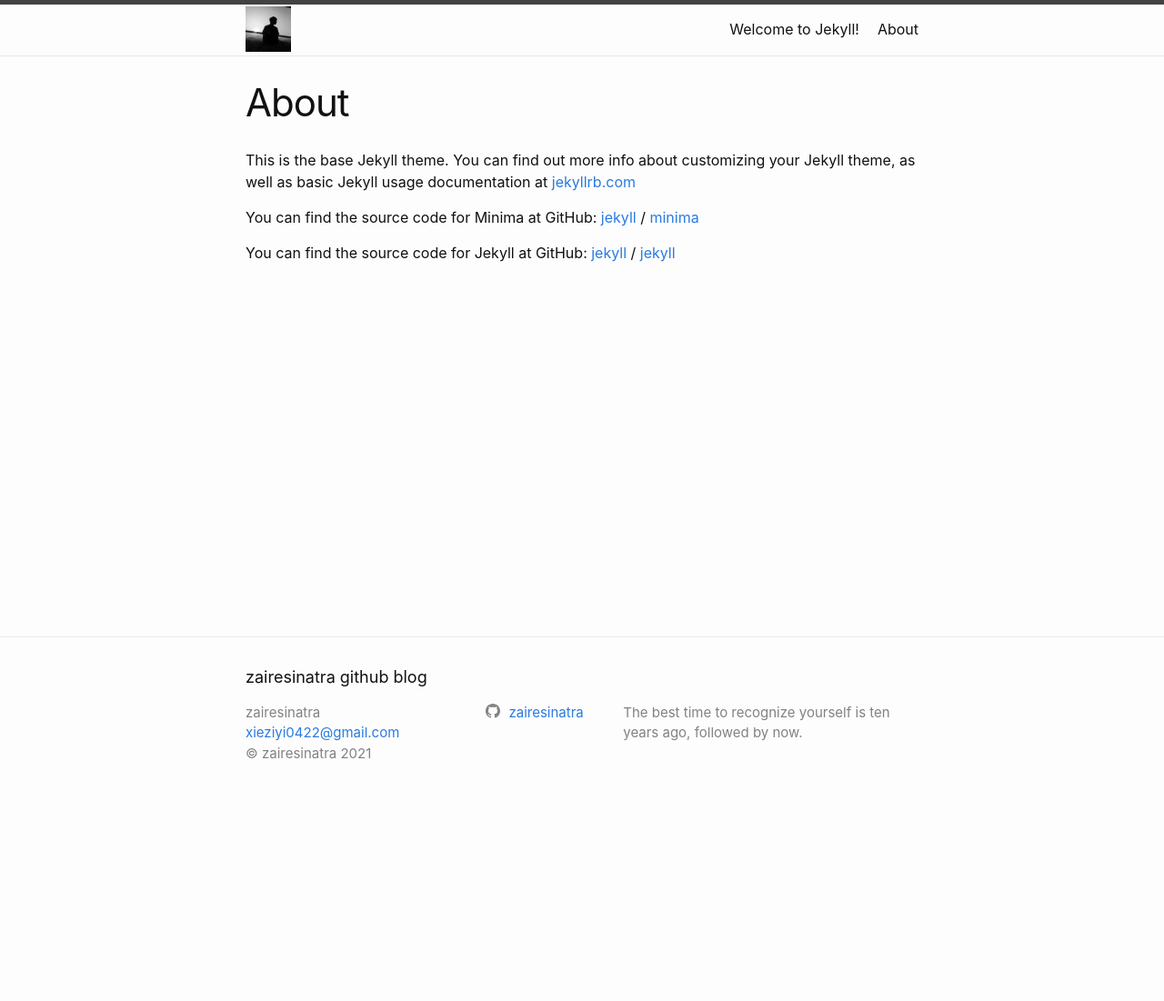
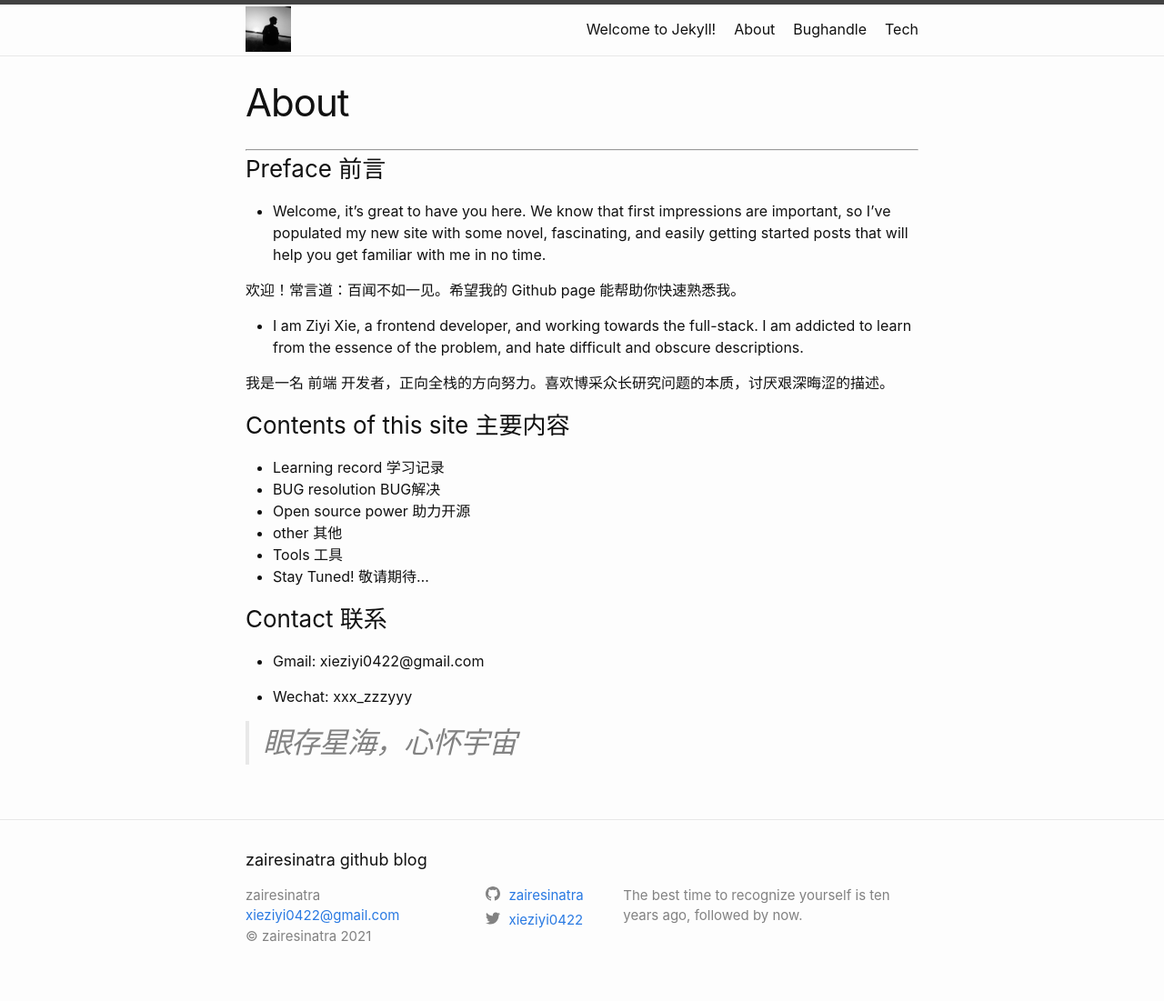
Before and after one commit to Zairesinatra/my-blog, a Jekyll site: the page built from about.markdown, in a window 1280 px wide. Shown: the whole page at 91% size. Built offline with Jekyll 4.4.1, drawn with Linux system fonts in a browser that asks for light colours; before the commit the page ends 900 px from its top, so only the background shows below that.

```diff
--- a/_config.yml
+++ b/_config.yml
@@ -20,20 +20,18 @@
 
 title: zairesinatra github blog
 email: xieziyi0422@gmail.com
+author: zairesinatra
 description: >- # this means to ignore newlines until "baseurl:"
   The best time to recognize yourself is ten years ago, followed by now.
 baseurl: "/my-blog" # the subpath of your site, e.g. /blog
 url: "https://zairesinatra.github.io" # the base hostname & protocol for your site, e.g. http://example.com
-# twitter_username: jekyllrb
+twitter_username: xieziyi0422
 github_username:  zairesinatra
-
-author:  zairesinatra
+wechat_username: xxxzzzyyybiu
 
 title-logo: /assets/img/zs.png
 
 copyright: "zairesinatra"
-
-wechat_username: xxxzzzyyybiu
 
 # Build settings
 # remove minima theme as it is now a regular theme
--- a/_includes/icon-wechat.html
+++ /dev/null
@@ -1 +0,0 @@
-<a href="#"><span class="icon icon--wechat">{% include icon-wechat.svg %}</span><span class="username">{{ include.username }}</span></a>
--- a/about.markdown
+++ b/about.markdown
@@ -4,15 +4,40 @@ title: About
 permalink: /about/
 ---
 
-This is the base Jekyll theme. You can find out more info about customizing your Jekyll theme, as well as basic Jekyll usage documentation at [jekyllrb.com](https://jekyllrb.com/)
+---
 
-You can find the source code for Minima at GitHub:
-[jekyll][jekyll-organization] /
-[minima](https://github.com/jekyll/minima)
+### Preface 前言
 
-You can find the source code for Jekyll at GitHub:
-[jekyll][jekyll-organization] /
-[jekyll](https://github.com/jekyll/jekyll)
+* Welcome, it's great to have you here. We know that first impressions are important, so I’ve populated my new site with some novel, fascinating, and easily getting started posts that will help you get familiar with me in no time.
+
+欢迎！常言道：百闻不如一见。希望我的 Github page 能帮助你快速熟悉我。
 
 
-[jekyll-organization]: https://github.com/jekyll
+* I am Ziyi Xie, a frontend developer, and working towards the full-stack. I am addicted to learn from the essence of the problem, and hate difficult and obscure descriptions.
+
+我是一名 前端 开发者，正向全栈的方向努力。喜欢博采众长研究问题的本质，讨厌艰深晦涩的描述。
+
+
+
+### Contents of this site 主要内容
+
+* Learning record 学习记录
+* BUG resolution BUG解决
+* Open source power 助力开源
+* other 其他
+* Tools 工具
+* Stay Tuned! 敬请期待...
+
+
+
+### Contact 联系
+
+* Gmail:
+xieziyi0422@gmail.com
+
+* Wechat:
+xxx_zzzyyy
+
+
+
+> ## 眼存星海，心怀宇宙
```
Also changed, not shown: _layouts/home-bughandle.html (added, +36 -0 lines), _layouts/home-tech.html (added, +36 -0 lines), blog-bughandle/_posts/2020-03-03-props-attr.markdown (added, +8 -0 lines), blog-bughandle/_posts/2020-03-03-welcome.markdown (added, +7 -0 lines), blog-bughandle/_posts/2020-04-23-RSS-grammar.markdown (added, +29 -0 lines), blog-bughandle/feed.xml (added, +32 -0 lines), blog-bughandle/index.markdown (added, +8 -0 lines), blog-tech/_posts/2020-03-03-welcome.markdown (added, +7 -0 lines), blog-tech/index.markdown (added, +8 -0 lines), _includes/icon-wechat.svg (deleted), blog-bughandle/assets/images/vrss.png (added), blog-bughandle/assets/images/xmlerror.png (added), favicon.ico (added), 4 other files.
